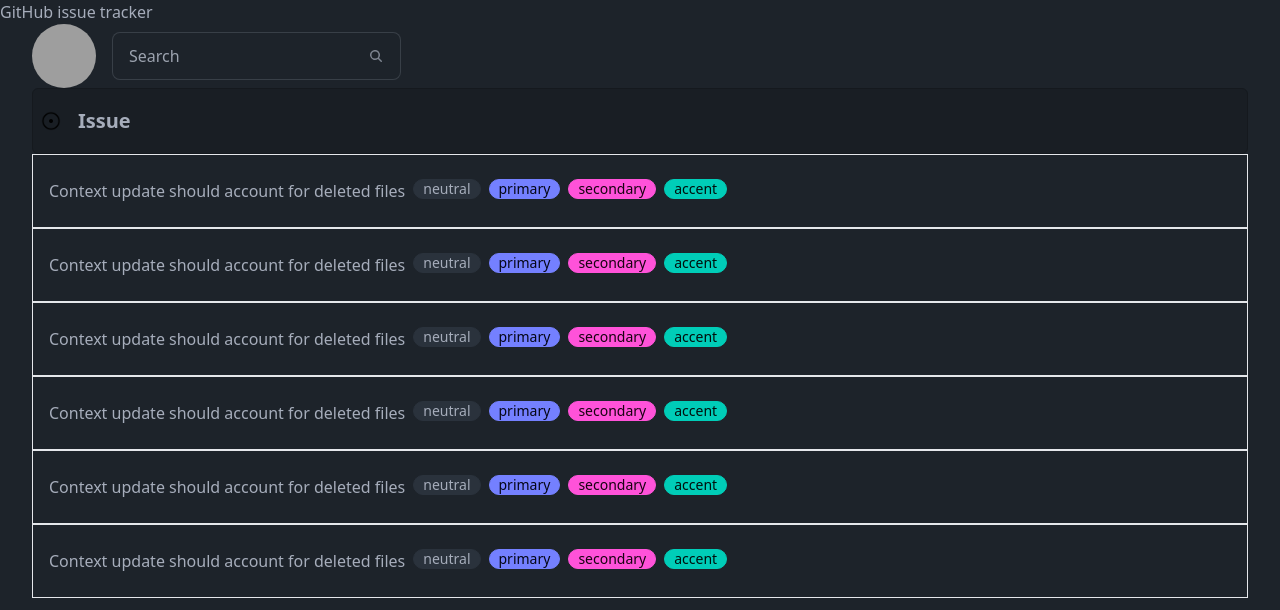
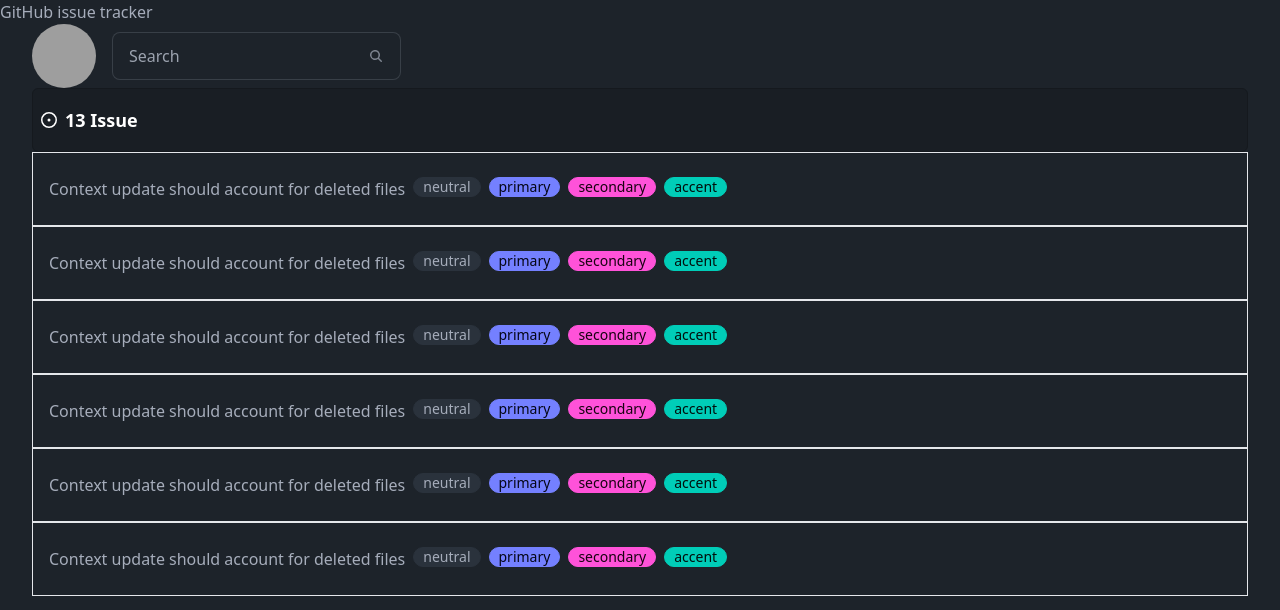
Before and after one commit to sutharrahul/git-issue-tracker, a React (Vite) app: page / in a window 1280 px wide. Shown: the top 610 px of the page. Built offline with nearby package versions, Linux system fonts and the light colour scheme; grey boxes are pictures that could not be loaded.

Commit message:
issue card create :tada:

```diff
--- /dev/null
+++ b/src/components/IssueIteam.jsx
@@ -0,0 +1,40 @@
+import React from "react";
+import Badge from "./Badge";
+
+function IssueIteam() {
+  return (
+    <div className="px-8">
+      <div className="flex items-center border border-slate-500 rounded-md py-3 px-4 ">
+        <div className="flex flex-col">
+          <div className="flex items-center gap-2">
+            <span className="tooltipped tooltipped-e" aria-label="Open issue">
+              <svg
+                className="octicon octicon-issue-opened open fill-green-500"
+                viewBox="0 0 16 16"
+                version="1.1"
+                width="16"
+                height="16"
+                aria-hidden="true"
+              >
+                <path d="M8 9.5a1.5 1.5 0 1 0 0-3 1.5 1.5 0 0 0 0 3Z"></path>
+                <path d="M8 0a8 8 0 1 1 0 16A8 8 0 0 1 8 0ZM1.5 8a6.5 6.5 0 1 0 13 0 6.5 6.5 0 0 0-13 0Z"></path>
+              </svg>
+            </span>
+            <h1 className="gap-4 text-white font-semibold">
+              Context update should account for deleted files
+            </h1>
+            <Badge />
+          </div>
+          <div>
+            <p className="text-sm pt-2">
+              #01 Status (Open/Close) Time ( 1 hour ago) by UserName
+              (sutharrahul)
+            </p>
+          </div>
+        </div>
+      </div>
+    </div>
+  );
+}
+
+export default IssueIteam;
--- a/src/components/Navbar.jsx
+++ b/src/components/Navbar.jsx
@@ -1,13 +1,23 @@
 import React from "react";
-import circledot from "../assets/dot.png";
 
 function Navbar() {
   return (
     <div className="px-8">
       <div className="navbar bg-base-200 border border-base-300 rounded-md">
-        <div className="flex-1">
-          <img className="h-5" src={circledot} alt="" />
-          <a className="btn btn-ghost text-xl">Issue</a>
+        <div className="flex-1 gap-2">
+          <svg
+            aria-hidden="true"
+            height="16"
+            viewBox="0 0 16 16"
+            version="1.1"
+            width="16"
+            data-view-component="true"
+            className="octicon octicon-issue-opened fill-white"
+          >
+            <path d="M8 9.5a1.5 1.5 0 1 0 0-3 1.5 1.5 0 0 0 0 3Z"></path>
+            <path d="M8 0a8 8 0 1 1 0 16A8 8 0 0 1 8 0ZM1.5 8a6.5 6.5 0 1 0 13 0 6.5 6.5 0 0 0-13 0Z"></path>
+          </svg>
+          <h2 className="text-white text-lg font-semibold">13 Issue</h2>
         </div>
       </div>
     </div>
```
